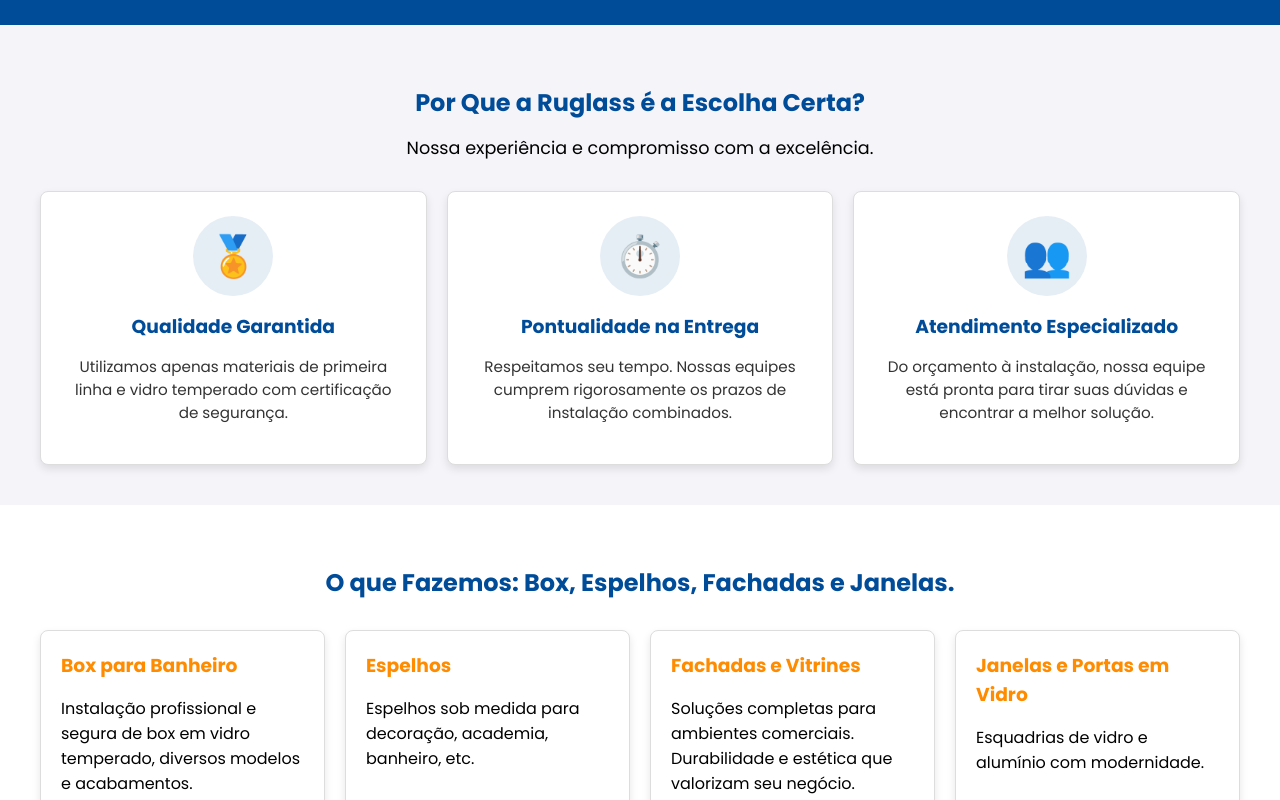
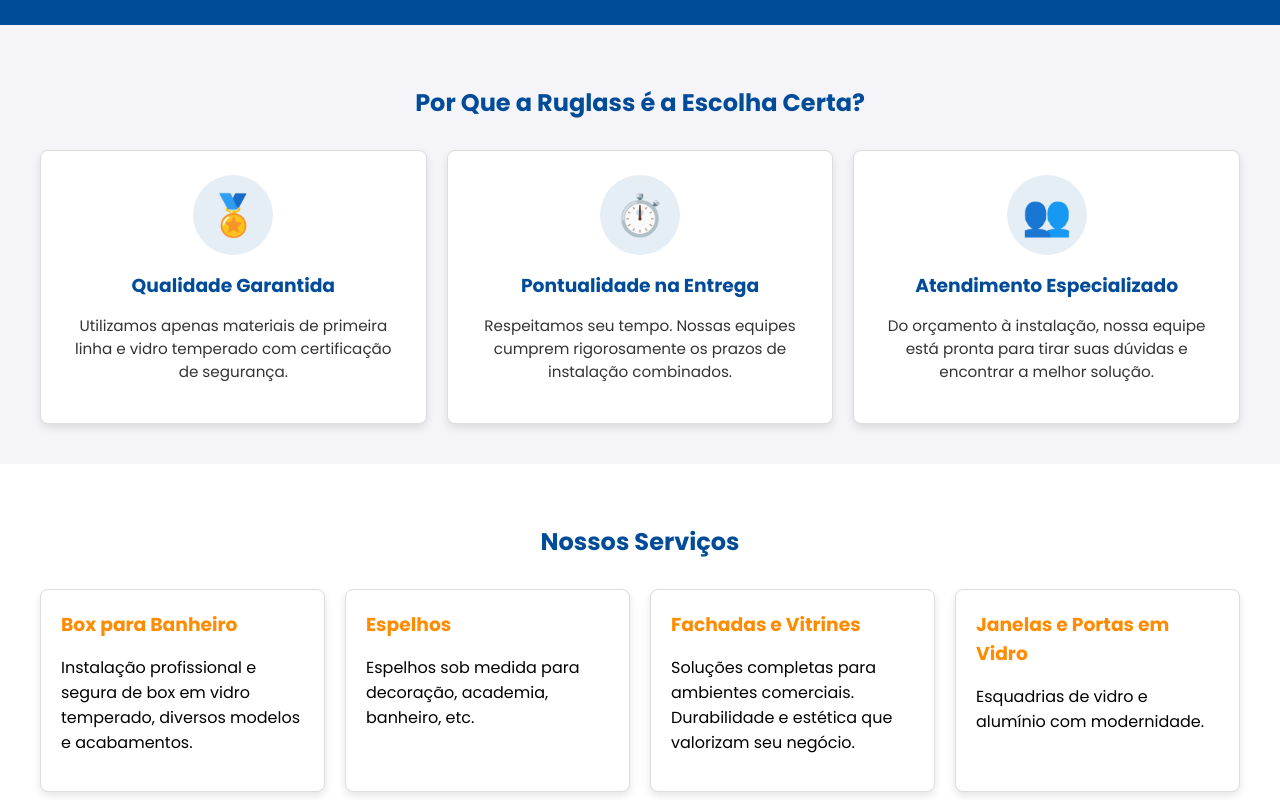
Before and after one commit to CarlaPr/RuglasSite, a plain HTML site: page index.html in a window 1280 px wide. Shown: the part 575-1375 px from the top of the page. Drawn offline with Linux system fonts and the light colour scheme.

Commit message:
Atualizando alguns textos

```diff
--- a/index.html
+++ b/index.html
@@ -26,9 +26,6 @@
 
 <section id="diferenciais" class="secao secao-fundo-claro">
     <h2>Por Que a Ruglass é a Escolha Certa?</h2>
-    <p style="max-width: 800px; margin: 0 auto 30px auto; font-size: 1.1em;">
-        Nossa experiência e compromisso com a excelência.
-    </p>
 
     <div class="servicos-grid">
 
@@ -57,7 +54,7 @@
 </section>
 
     <section id="servicos" class="secao">
-        <h2>O que Fazemos: Box, Espelhos, Fachadas e Janelas.</h2>
+        <h2> Nossos Serviços</h2>
         <div class="servicos-grid">
             <div class="card"><h3>Box para Banheiro</h3><p>Instalação profissional e segura de box em vidro temperado, diversos modelos e acabamentos.</p></div>
             <div class="card"><h3>Espelhos</h3><p>Espelhos sob medida para decoração, academia, banheiro, etc.</p></div>
```
